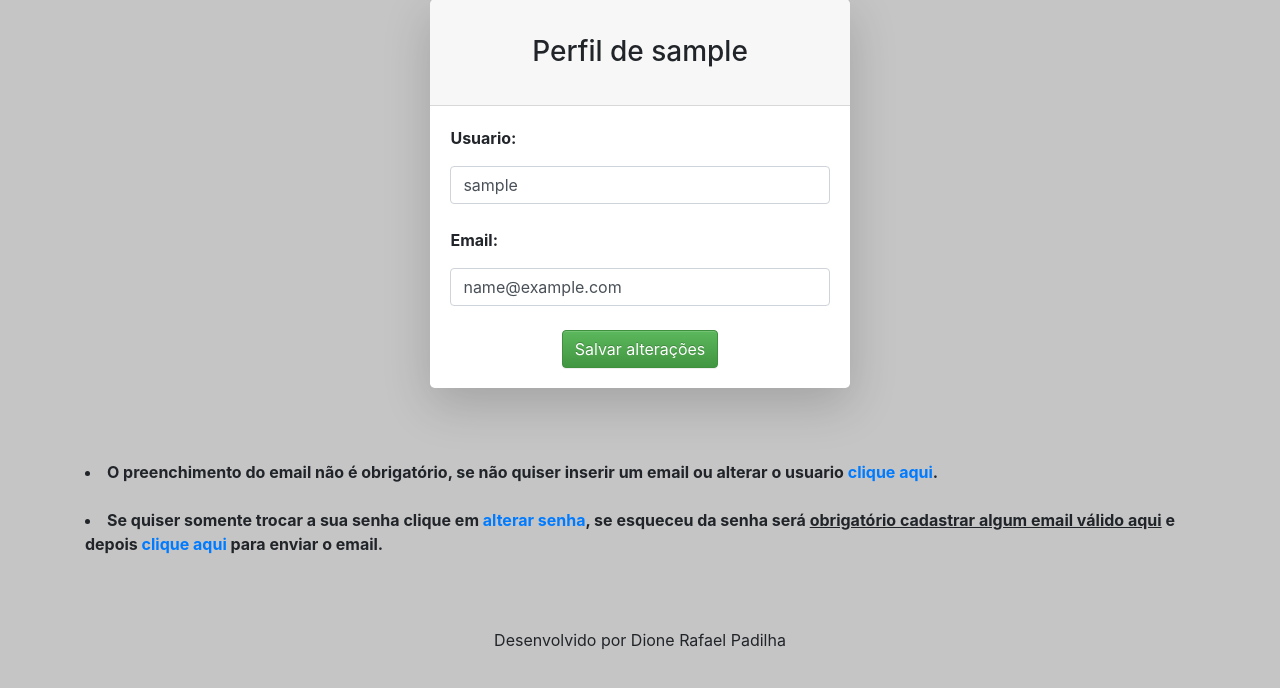
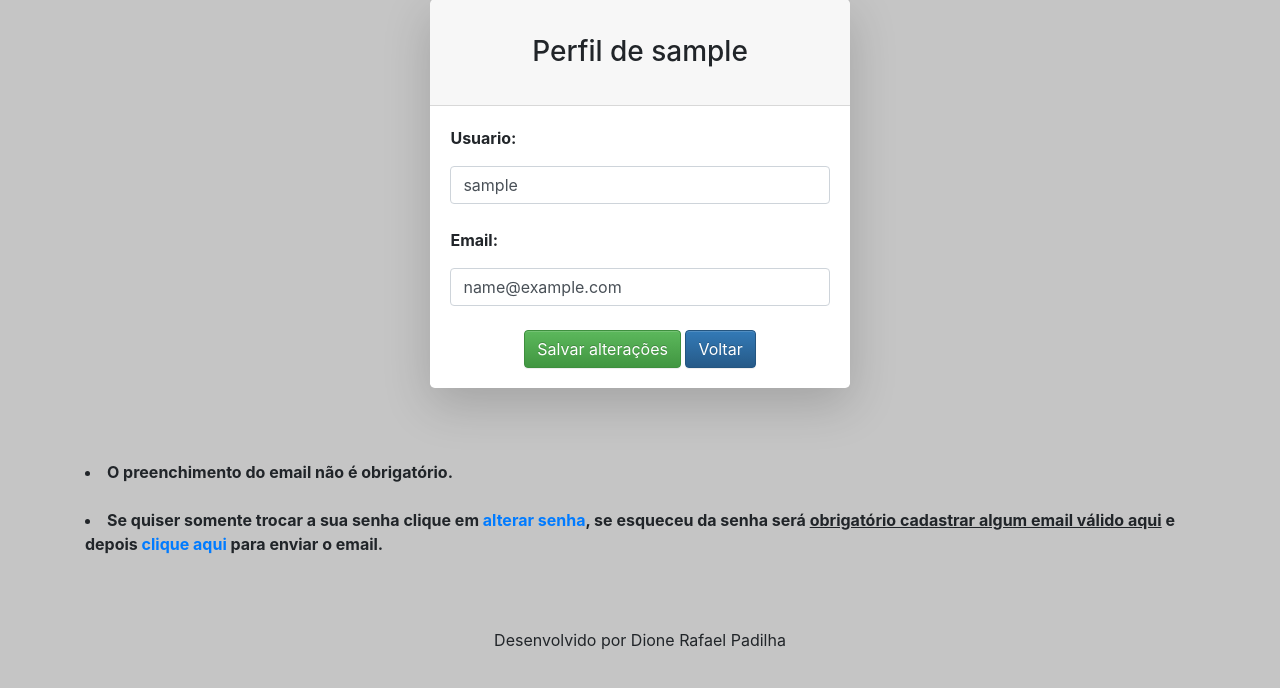
Before and after one commit to Dio30/Projeto_Carros, a Django app: page /carros/perfil/ in a window 1280 px wide. Shown: the part 33-721 px from the top of the page. Run offline with Django 4.2, Linux system fonts and the light colour scheme; the visitor is signed in with stand-in values (Sample User, id 1); some libraries are stand-ins or nearby versions.

Commit message:
fix perfil

```diff
--- a/templates/base.html
+++ b/templates/base.html
@@ -10,7 +10,7 @@
     <link rel="stylesheet" href="https://cdn.jsdelivr.net/npm/bootstrap@4.6.1/dist/css/bootstrap.min.css">
     <link rel="stylesheet" href="https://maxcdn.bootstrapcdn.com/font-awesome/4.7.0/css/font-awesome.min.css">
     <link rel="stylesheet" href="https://maxcdn.bootstrapcdn.com/bootstrap/3.3.7/css/bootstrap-theme.min.css">
-    <link rel="stylesheet" href="{% static 'my_style.css' %}">
+    <link rel="stylesheet" type="text/css" media="screen" href="{% static 'my_style.css' %}">
 </head>
 <body>
     <div class="container">
--- a/templates/carros/perfil.html
+++ b/templates/carros/perfil.html
@@ -29,7 +29,8 @@
                             <p>Email:</p>
                             <input type="email" class="form-control" value="{{ user.email }}" name="email" autocomplete="off"></b>
                             <br>
-                            <center><input type="submit" class="btn btn-success btm-sm" value="Salvar alterações"></center>
+                            <center><input type="submit" class="btn btn-success btm-sm" value="Salvar alterações">
+                            <a href="{% url 'lista' %}" class="btn btn-primary btm-sm">Voltar</a></center>
                         </form>
                     </div>
                 </div>
@@ -38,9 +39,7 @@
     </div>
 </div>
 
-
-    <br><b><li>O preenchimento do email não é obrigatório, se não quiser inserir um email ou alterar o usuario
-    <a href="{% url 'lista' %}" >clique aqui</a>.</li><br>
+    <br><b><li>O preenchimento do email não é obrigatório.</li><br>
 
     <li>Se quiser somente trocar a sua senha clique em <a href="{% url 'password_change' %}">alterar senha</a>,
     se esqueceu da senha será <u>obrigatório cadastrar algum email válido aqui</u> e depois
```
